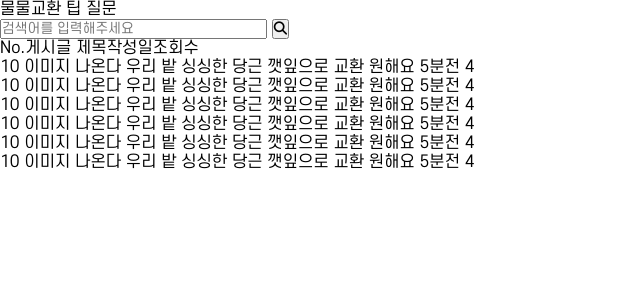
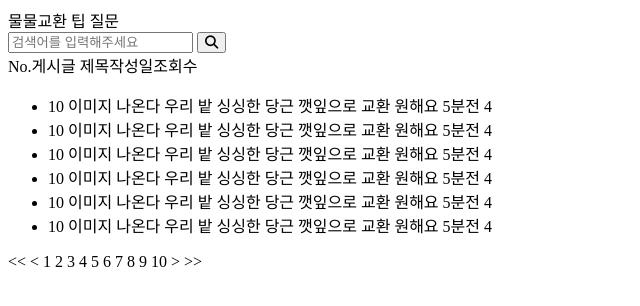
Before and after one commit to FFarmFFarm/FarmFarm, a Java web app: page /resources/html/board/boardList.html in a window 1280 px wide. Shown: the top 306 px of the page, without its empty margins (0-640 px from the left). Run offline with Spring Boot 4, a stand-in JSP engine, Linux system fonts and the light colour scheme; the project's own start-up code is not run, and a stand-in starts its controllers and pages; some libraries are stand-ins or nearby versions.

Commit message:
20221216-게시판 목록 하는 중

```diff
--- a/FarmFarm/src/main/webapp/resources/css/board/boardList.css
+++ /dev/null
@@ -1 +0,0 @@
-@import "../root-style.css";
--- a/FarmFarm/src/main/webapp/resources/html/board/boardList.html
+++ b/FarmFarm/src/main/webapp/resources/html/board/boardList.html
@@ -9,7 +9,7 @@
     <link rel="stylesheet" href="../../css/board/boardList.css">
 </head>
 <body>
-
+    <main class="board-ListAll">
         <section class="board-Nav">
             <div class="board-NavArea">
                 <span>물물교환</span>
@@ -26,9 +26,11 @@
             </div>
         </section>
         <section class="board-list">
-        <div class="boardList-top">
+            <div class="board-ListTop">
+                <div class="board-ListTitle">
                     <span>No.</span><span>게시글 제목</span><span>작성일</span><span>조회수</span>
-            <ul>
+                </div>
+                <ul class="board-listArea">
                     <li>
                         <span>10</span>
                         <span>이미지 나온다</span>
@@ -72,8 +74,10 @@
                         <span>4</span>
                     </li>
                 </ul>
+                <div class="board-ListNumber"> << < 1 2 3 4 5 6 7 8 9 10 > >> </div>
             </div>
         </section>
+    </main>
 
 </body>
 </html>
```
Also changed, not shown: FarmFarm/src/main/webapp/resources/css/board/boardList-style.css (added, +9 -0 lines). Lines whose indentation alone changed are shown as unchanged.
